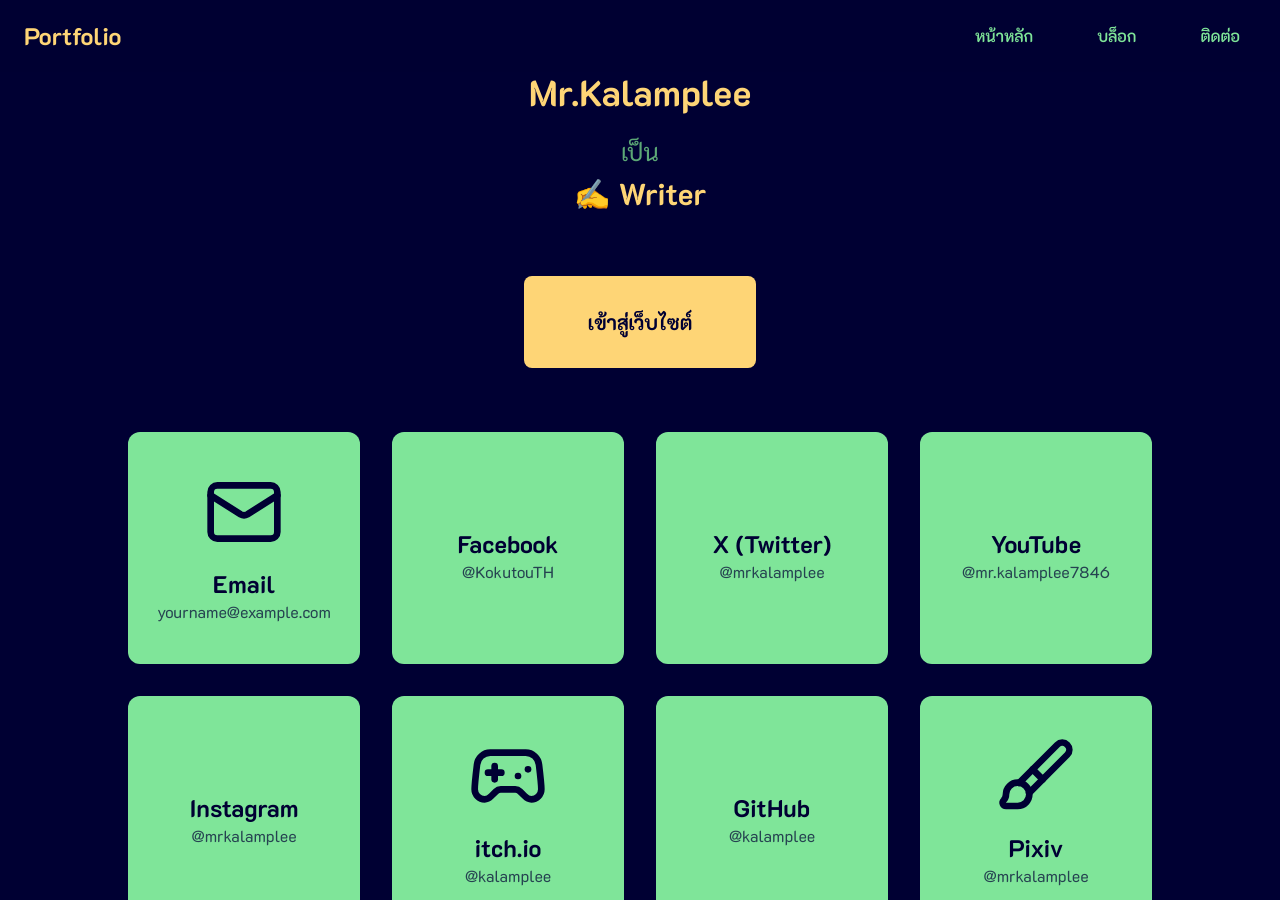
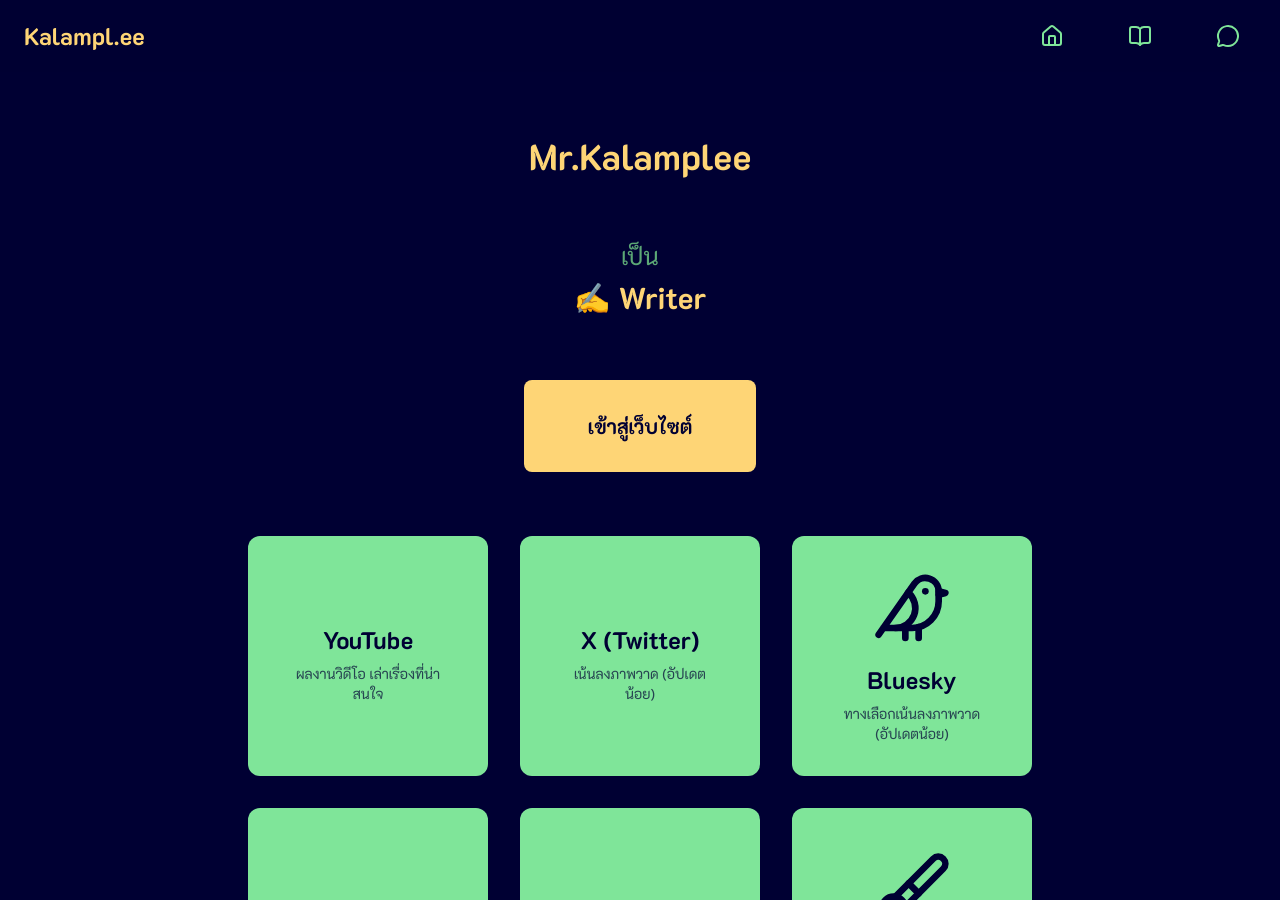
Before and after one commit to kalamplee/kalamplee.github.io, a Jekyll site: the page built from index.md, in a window 1280 px wide and 900 px high. Built offline with Jekyll 4.4.1, drawn with Linux system fonts in a browser that asks for light colours; some of the changed text lies outside the part shown.

Commit message:
modify landing

```diff
--- a/_data/contacts.yml
+++ b/_data/contacts.yml
@@ -1,39 +1,39 @@
-- name: "Email"
-  icon: "mail"
-  handle: "yourname@example.com"
-  url: "mailto:yourname@example.com"
+- name: "YouTube"
+  icon: "youtube"
+  description: "ผลงานวิดีโอ เล่าเรื่องที่น่าสนใจ"
+  url: "https://www.youtube.com/channel/UCnyfYaBrlhd14r0dSE4TTqg"
+
+- name: "X (Twitter)"
+  icon: "twitter"
+  description: "เน้นลงภาพวาด (อัปเดตน้อย)"
+  url: "https://x.com/mrkalamplee"
+
+- name: "Bluesky"
+  icon: "bird"
+  description: "ทางเลือกเน้นลงภาพวาด (อัปเดตน้อย)"
+  url: "https://bsky.app/profile/mrkalamplee.bsky.social"
 
 - name: "Facebook"
   icon: "facebook"
-  handle: "@KokutouTH"
+  description: "อัปเดตภาพและวิดีโอ"
   url: "https://www.facebook.com/KokutouTH"
-
-- name: "X (Twitter)"
-  icon: "twitter"
-  handle: "@mrkalamplee"
-  url: "https://x.com/mrkalamplee"
-
-- name: "YouTube"
-  icon: "youtube"
-  handle: "@mr.kalamplee7846"
-  url: "https://www.youtube.com/channel/UCnyfYaBrlhd14r0dSE4TTqg"
 
 - name: "Instagram"
   icon: "instagram"
-  handle: "@mrkalamplee"
+  description: "Story และภาพวาด (อัปเดตน้อย)"
   url: "https://www.instagram.com/mrkalamplee/"
+
+- name: "Pixiv"
+  icon: "brush"
+  description: "รวมภาพวาด"
+  url: "https://www.pixiv.net/users/16806617"
 
 - name: "itch.io"
   icon: "gamepad-2"
-  handle: "@kalamplee"
+  description: "โปรเจกต์เกม"
   url: "https://kalamplee.itch.io/"
 
 - name: "GitHub"
   icon: "github"
-  handle: "@kalamplee"
+  description: "ผลงานโค้ดด้านอื่น ๆ"
   url: "https://github.com/kalamplee"
-
-- name: "Pixiv"
-  icon: "brush"
-  handle: "@mrkalamplee"
-  url: "https://www.pixiv.net/users/16806617"
--- a/_includes/navigation.html
+++ b/_includes/navigation.html
@@ -1,12 +1,24 @@
-<nav class="sticky top-0 w-full bg-primary-bg/95 backdrop-blur-md border-primary-text z-50 py-5">
+<nav class="sticky top-0 w-full bg-primary-bg/70 backdrop-blur-md z-50 py-4">
     <div class="container mx-auto px-6 flex justify-between items-center max-w-7xl">
-        <a href="{{ '/home.html' | relative_url }}"
-            class="text-2xl font-bold text-accent hover:text-primary-text transition-colors">Portfolio</a>
+        <a href="{{ '/' | relative_url }}"
+            class="text-2xl font-bold text-accent hover:text-primary-text transition-colors">Kalampl.ee</a>
 
-        <ul class="flex gap-8 list-none">
-            <li><a href="{{ '/home.html' | relative_url }}" class="nav-link">หน้าหลัก</a></li>
-            <li><a href="{{ '/blogs.html' | relative_url }}" class="nav-link">บล็อก</a></li>
-            <li><a href="{{ '/' | relative_url }}" class="nav-link">ติดต่อ</a></li>
+        <ul class="flex gap-6 md:gap-8 list-none items-center">
+            <li>
+                <a href="{{ '/home.html' | relative_url }}" class="nav-link flex items-center" title="หน้าหลัก">
+                    <i data-lucide="home" class="w-6 h-6"></i>
+                </a>
+            </li>
+            <li>
+                <a href="{{ '/blogs.html' | relative_url }}" class="nav-link flex items-center" title="บล็อก">
+                    <i data-lucide="book-open" class="w-6 h-6"></i>
+                </a>
+            </li>
+            <li>
+                <a href="{{ '/' | relative_url }}" class="nav-link flex items-center" title="ติดต่อ">
+                    <i data-lucide="message-circle" class="w-6 h-6"></i>
+                </a>
+            </li>
         </ul>
     </div>
 </nav>
--- a/_layouts/default.html
+++ b/_layouts/default.html
@@ -28,6 +28,19 @@
         {{ content }}
     </main>
 
+    <footer class="py-12 border-t border-primary-text/10 bg-primary-bg">
+        <div class="container mx-auto px-6 text-center">
+            <div class="flex flex-col items-center gap-4">
+                <a href="mailto:watcharawee.sripiboon@gmail.com"
+                    class="flex flex-wrap justify-center items-center gap-2 text-text-muted hover:text-accent transition-colors">
+                    <i data-lucide="mail" class="w-5 h-5"></i>
+                    <span>watcharawee.sripiboon@gmail.com</span>
+                </a>
+                <p class="text-text-muted/50 text-sm">© {{ 'now' | date: "%Y" }} Mr.Kalamplee. All rights reserved.</p>
+            </div>
+        </div>
+    </footer>
+
     {% if page.custom_js %}
     <script src="{{ '/assets/js/' | append: page.custom_js | relative_url }}"></script>
     {% endif %}
--- a/_layouts/landing.html
+++ b/_layouts/landing.html
@@ -6,7 +6,7 @@ show_nav: false
 <div class="flex flex-col items-center min-h-screen px-6 text-center">
 
     <div class="container max-w-7xl mx-auto">
-        <h1 class="text-4xl mb-6 animate-fade-in-down">{{ page.title }}</h1>
+        <h1 class="text-4xl my-16 animate-fade-in-down">{{ page.title }}</h1>
         <div class="mb-12 md:mb-16 animate-fade-in-up text-center">
             <div class="text-text-muted text-2xl mb-2">
                 {{ page.subtitle }}
@@ -48,16 +48,19 @@ show_nav: false
             <a href="{{ '/home.html' | relative_url }}" class="btn btn-primary">เข้าสู่เว็บไซต์</a>
         </div>
 
-        <div class="grid grid-cols-2 lg:grid-cols-4 gap-6 md:gap-8 max-w-xl lg:max-w-5xl mx-auto mb-12">
+        <div class="flex flex-wrap justify-center gap-6 md:gap-8 max-w-5xl mx-auto mb-12">
             {% for contact in site.data.contacts %}
             <a href="{{ contact.url }}" {% if contact.url contains 'http' %}target="_blank" rel="noopener noreferrer" {%
-                endif %} class="contact-item aspect-square flex-col justify-center text-center !gap-4">
+                endif %}
+                class="contact-item aspect-square w-36 sm:w-44 md:w-52 lg:w-60 flex-shrink-0 flex flex-col justify-center text-center !gap-4 overflow-hidden">
                 <div class="text-accent">
-                    <i data-lucide="{{ contact.icon }}" class="w-16 h-16 md:w-20 md:h-20 mx-auto"></i>
+                    <i data-lucide="{{ contact.icon }}" class="w-12 h-12 md:w-16 md:h-16 lg:w-20 lg:h-20 mx-auto"></i>
                 </div>
-                <div class="text-center">
-                    <div class="text-xl md:text-2xl font-bold">{{ contact.name }}</div>
-                    <div class="text-sm md:text-base text-text-muted">{{ contact.handle }}</div>
+                <div class="text-center px-4 w-full">
+                    <div class="text-lg md:text-xl lg:text-2xl font-bold truncate mb-2">{{ contact.name }}</div>
+                    <div class="text-[10px] md:text-xs lg:text-sm text-text-muted leading-tight px-2">
+                        {{ contact.description }}
+                    </div>
                 </div>
             </a>
             {% endfor %}
```
Also changed, not shown: assets/css/main.css.
